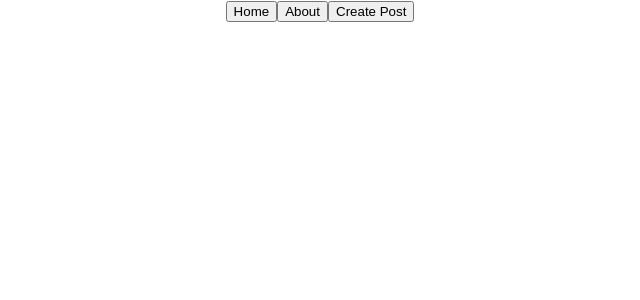
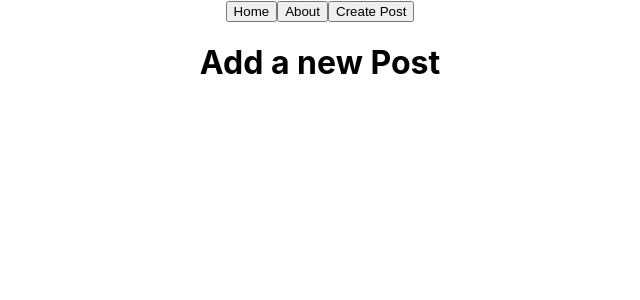
Before and after one commit to Arkeda221/TunerHub, a React (Create React App) app in the folder client/tunerhub/: page /createpost in a window 1280 px wide. Shown: the top 300 px of the page, without its empty margins (320-960 px from the left). Built offline with nearby package versions, Linux system fonts and the light colour scheme; no server answers.

Commit message:
added a create post page

```diff
--- a/client/tunerhub/src/App.js
+++ b/client/tunerhub/src/App.js
@@ -2,6 +2,7 @@ import './styles/App.css'
 import Nav from './components/Nav'
 import { Routes, Route } from 'react-router-dom'
 import Home from './pages/Home'
+import CreatePost from './pages/CreatePost'
 import { useEffect, useState } from 'react'
 import axios from 'axios'
 
@@ -9,6 +10,24 @@ import axios from 'axios'
 
 function App() {
   const [cars, setCars] = useState([])
+  const initialState = {
+    image: '',
+    make: '',
+    model: '',
+    owner: ''
+  }
+  const [formState, setFormState] = useState(initialState)
+
+  const handleChange = (event) => {
+    setFormState({ ...formState, [event.target.id]: event.target.value })
+  }
+
+  const handleSubmit = async (event) => {
+    event.preventDefault()
+    const res = await axios.post('http://localhost:3001/cars', formState)
+    console.log(res)
+    setFormState(initialState)
+  }
 
   useEffect(() => {
     const getCars = async () => {
@@ -26,6 +45,15 @@ function App() {
       <main>
         <Routes>
           <Route path="/" element={<Home cars={cars} />}></Route>
+          <Route
+            path="/createpost"
+            element={
+              <CreatePost
+                handleChange={handleChange}
+                handleSubmit={handleSubmit}
+              />
+            }
+          ></Route>
           {/* <Route path="/about" element={<About />}></Route> */}
         </Routes>
       </main>
--- /dev/null
+++ b/client/tunerhub/src/pages/CreatePost.js
@@ -0,0 +1,10 @@
+const CreatePost = (props) => {
+  return (
+    <div>
+      <h1>Add a new Post</h1>
+      <form onSubmit={props.handleSubmit}></form>
+    </div>
+  )
+}
+
+export default CreatePost
```
